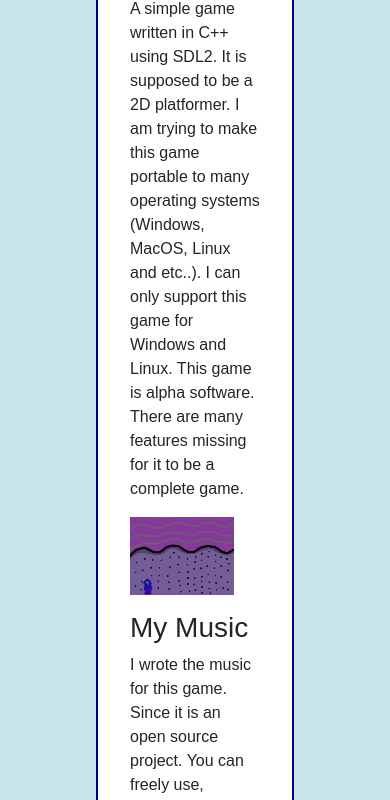
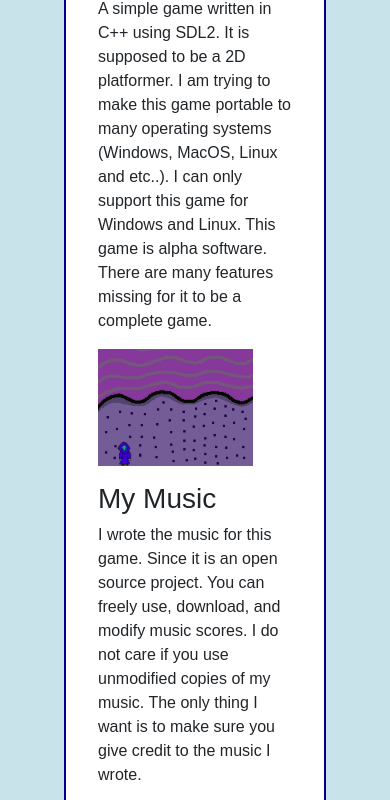
Before and after one commit to sagedemage/MyzdinWebsite, a plain HTML site: page index.html in a window 390 px wide. Shown: the part 239-1039 px from the top of the page. Drawn offline with nearby package versions, Linux system fonts and the light colour scheme.

Commit message:
Impove website on mobile

```diff
--- a/css/styles.css
+++ b/css/styles.css
@@ -13,8 +13,8 @@ html {
 }
 
 .content {
-	margin-right: 6em;
-	margin-left: 6em;
+	margin-right: 4em;
+	margin-left: 4em;
 	margin-top: 1em;
 	background-color: white;
 	padding-top: 1em;
@@ -115,7 +115,7 @@ h2, .header_line {
 	clear: left;
 }
 #links {
-	margin-left: 6em;
+	margin-left: 4em;
 }
 
 .scale_image {
```
